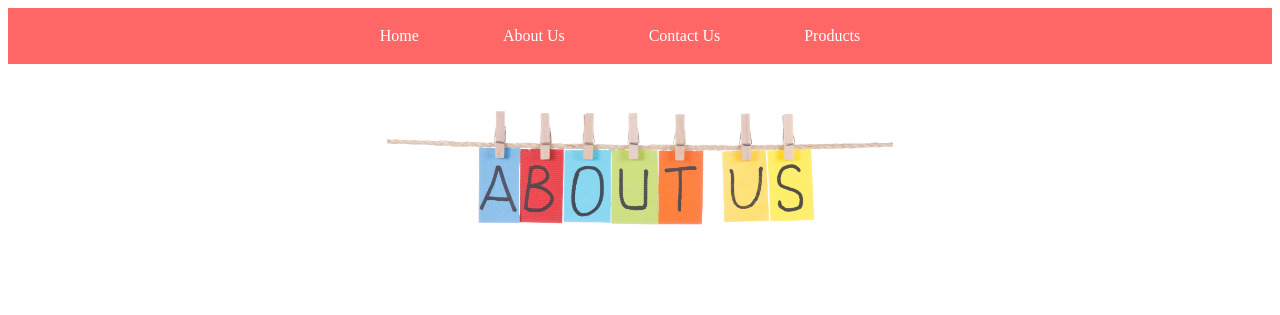
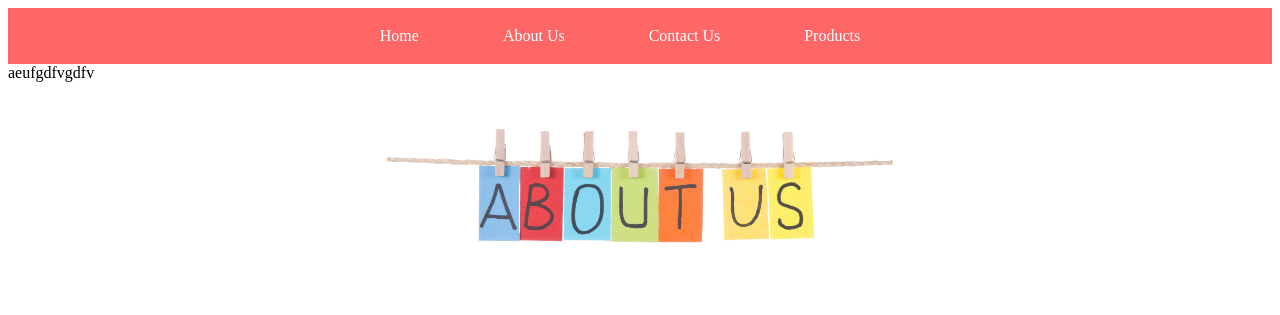
Before and after one commit to igbosanya/TemmyBeautyStore, a plain HTML site: page product.html in a window 1280 px wide. Drawn offline with Linux system fonts and the light colour scheme.

Commit message:
Update product.html

```diff
--- a/product.html
+++ b/product.html
@@ -20,6 +20,7 @@
                 <li><a href="#" class="tag">Products</a></li>
             </ul>
         </div>
+        aeufgdfvgdfv
         <div >
             <img class="aboutUsImg" src="img/aboutUs.jpg"  alt="About us"/>
         </div>
```
